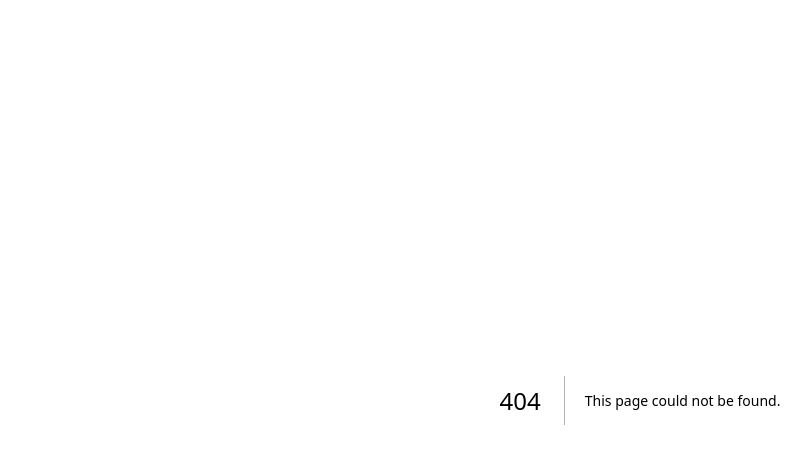
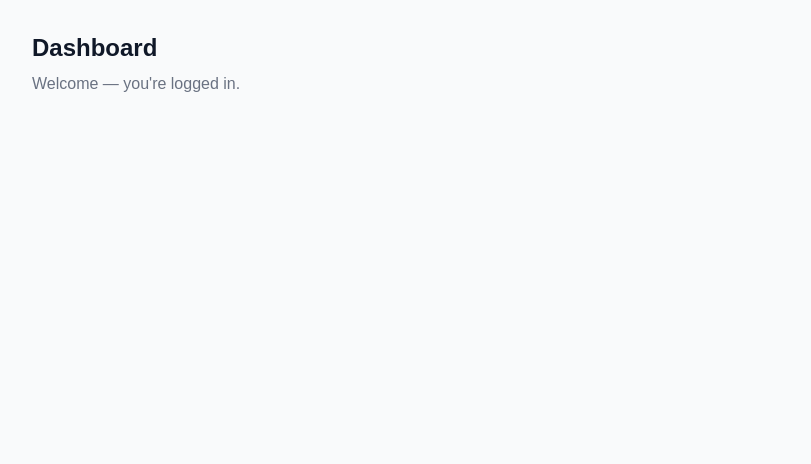
Before and after one commit to Jabutec/zakascore, a Next.js app in the folder frontend/: page /dashboard in a window 1280 px wide. Before the commit this address had no page. Shown: the top 464 px of the page, without its empty margins (0-811 px from the left). Built offline with nearby package versions, Linux system fonts and the light colour scheme.

Commit message:
feat: add DashboardPage component with welcome message

```diff
--- /dev/null
+++ b/frontend/app/dashboard/page.tsx
@@ -0,0 +1,8 @@
+export default function DashboardPage() {
+  return (
+    <div className="min-h-screen bg-gray-50 p-8">
+      <h1 className="text-2xl font-semibold text-gray-900">Dashboard</h1>
+      <p className="text-gray-500 mt-2">Welcome — you're logged in.</p>
+    </div>
+  );
+}
```
